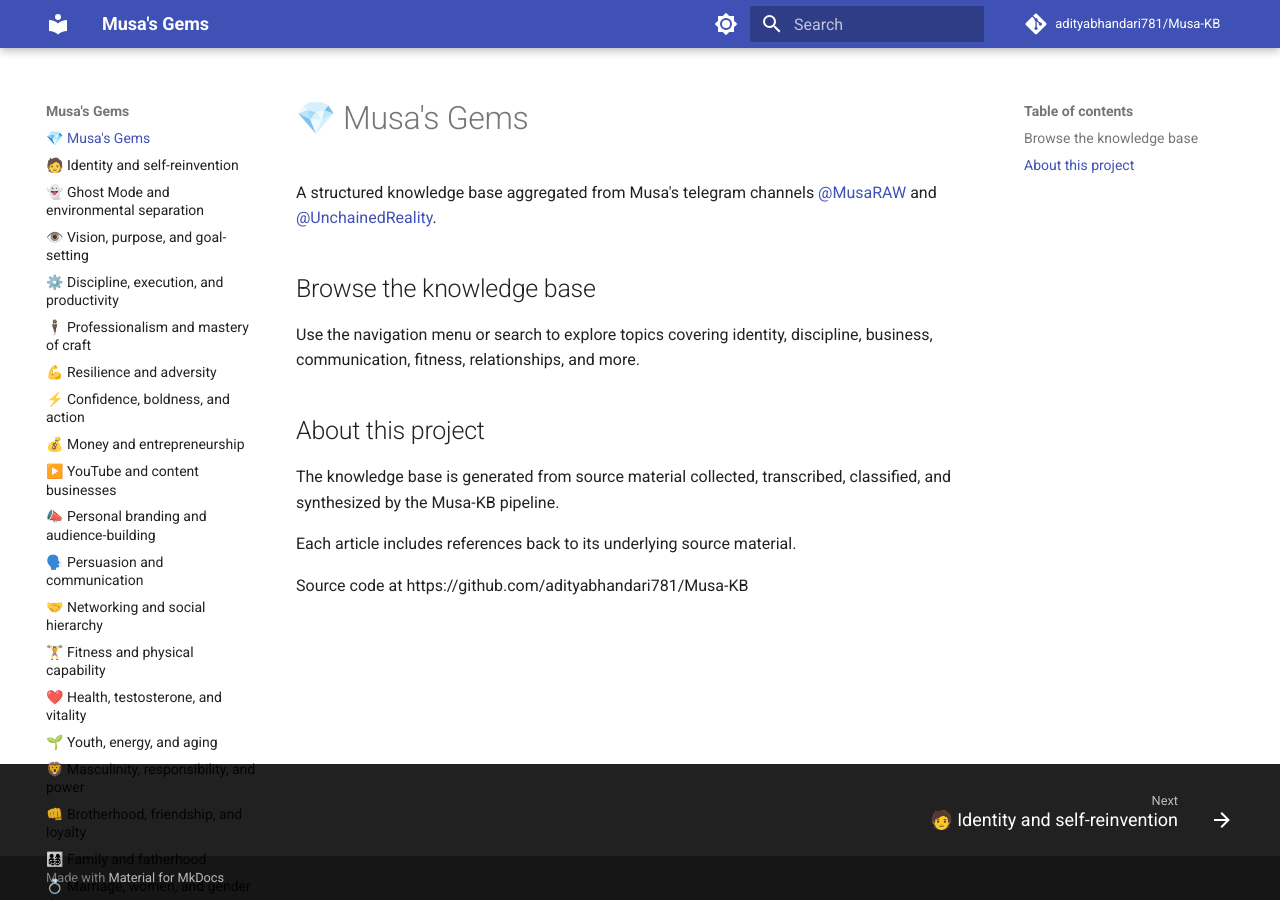
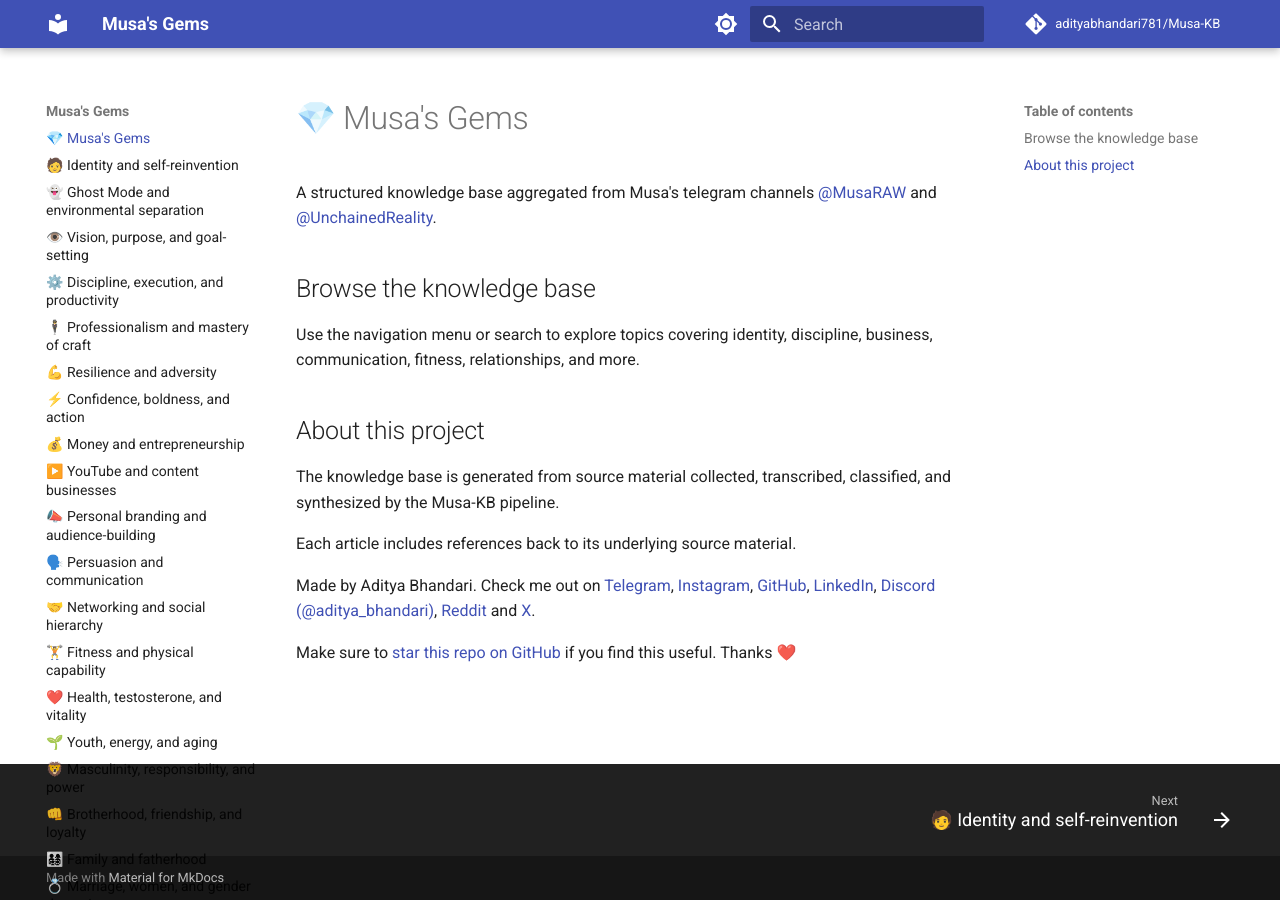
Before and after one commit to adityabhandari781/Musa-KB, an MkDocs documentation site: the page built from kb/index.md, in a window 1280 px wide. Built offline with MkDocs 1.6.1 and Material for MkDocs 9.7.7, drawn with Linux system fonts in a browser that asks for light colours; comment, search, counter and statistics services are not loaded.

Commit message:
self promo

```diff
--- a/kb/index.md
+++ b/kb/index.md
@@ -14,4 +14,6 @@
 
 Each article includes references back to its underlying source material.
 
-Source code at https://github.com/adityabhandari781/Musa-KB
+Made by Aditya Bhandari. Check me out on [Telegram](https://t.me/aditya_bhandari), [Instagram](https://instagram.com/adityabhandari781), [GitHub](https://github.com/adityabhandari781), [LinkedIn](https://linkedin.com/in/adityabhandari781), [Discord (@aditya_bhandari)](https://discord.com/), [Reddit](https://reddit.com/user/machinegun2187) and [X](https://x.com/machinegun2187_).
+
+Make sure to [star this repo on GitHub](https://github.com/adityabhandari781/Musa-KB) if you find this useful. Thanks ❤️
```
